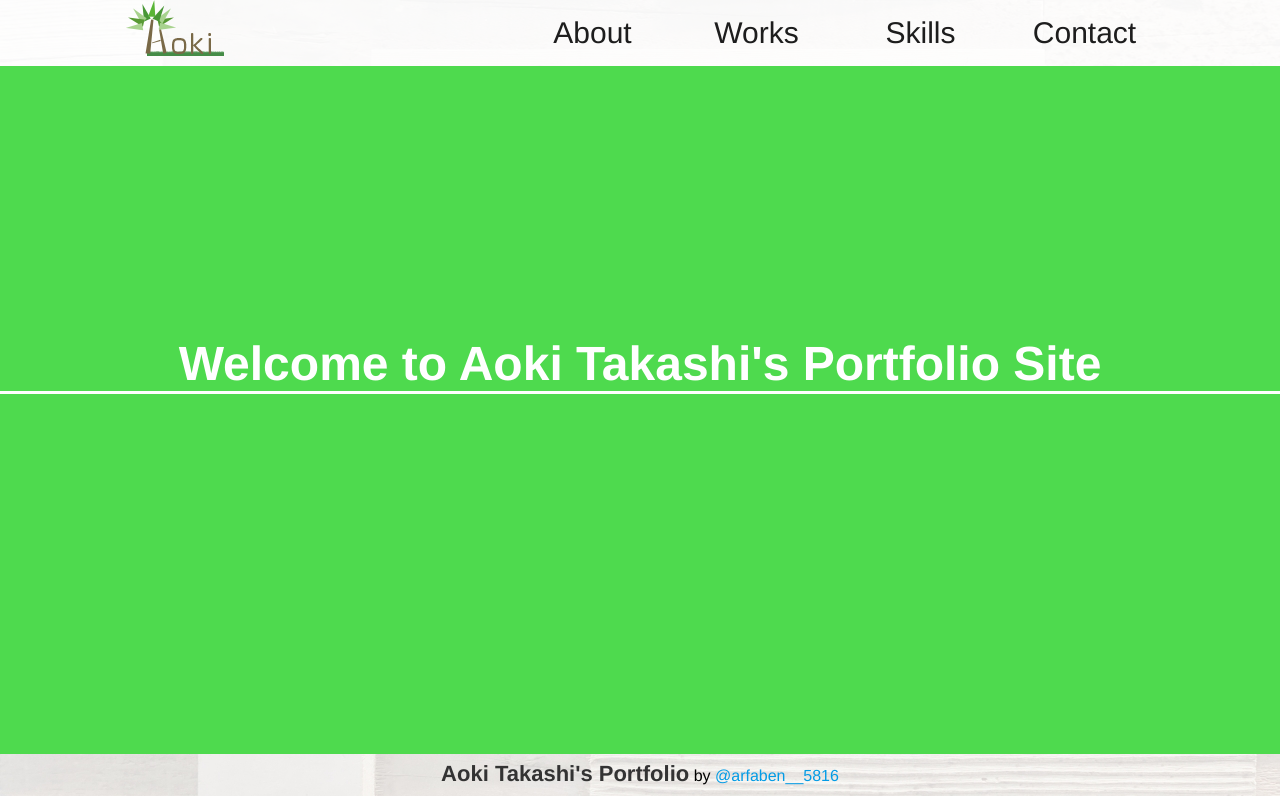
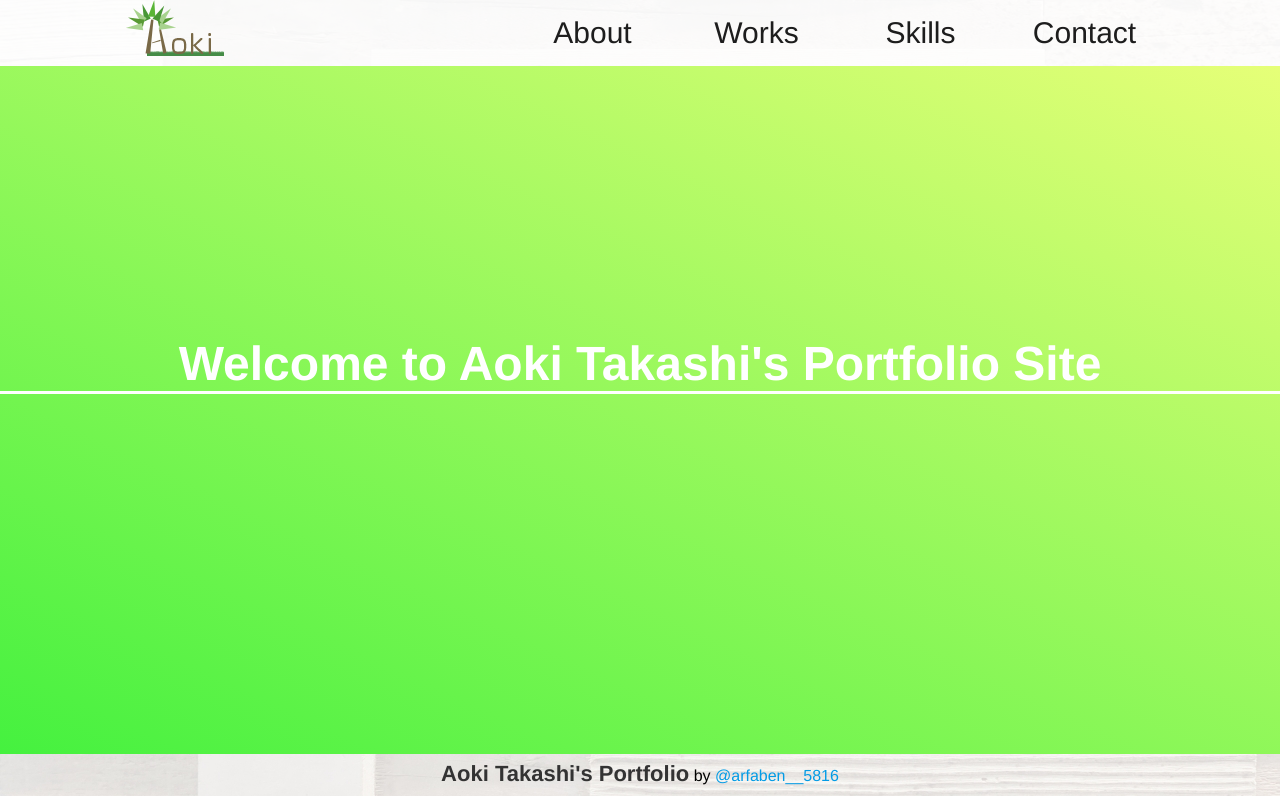
Before and after one commit to TakashiAoki5816/Portfolio, a Vue app in the folder vue-project/: page /#/ in a window 1280 px wide. Built offline with nearby package versions, Linux system fonts and the light colour scheme.

Commit message:
Changed background-color Home.vue

```diff
--- a/vue-project/src/components/Home.vue
+++ b/vue-project/src/components/Home.vue
@@ -13,7 +13,9 @@
 .home-wrapper {
   width: 100vw;
   height: 86vh;
-  background-color: rgb(78, 218, 78);
+  background: -moz-linear-gradient(65deg, #45f13f, #e6ff78);
+  background: -webkit-linear-gradient(65deg, #45f13f, #e6ff78);
+  background: linear-gradient(25deg, #45f13f, #e6ff78);
 }
 
 .welcome {
--- a/vue-project/src/components/works.vue
+++ b/vue-project/src/components/works.vue
@@ -8,7 +8,7 @@
   <div class="content-wrapper">
     <div class="content">
       <div class="content-image">
-        <a href="https://www.niwaai.com/" target="_blank" rel="noopener noreferrer"><img src="../assets/portfolio.png"></a>
+        <a href="https://ta-portfolio-site.netlify.app/" target="_blank" rel="noopener noreferrer"><img src="../assets/portfolio.png"></a>
       </div>
       <div class="content-title">
         <h4>Aoki Takashi's Portfolio</h4>
```
